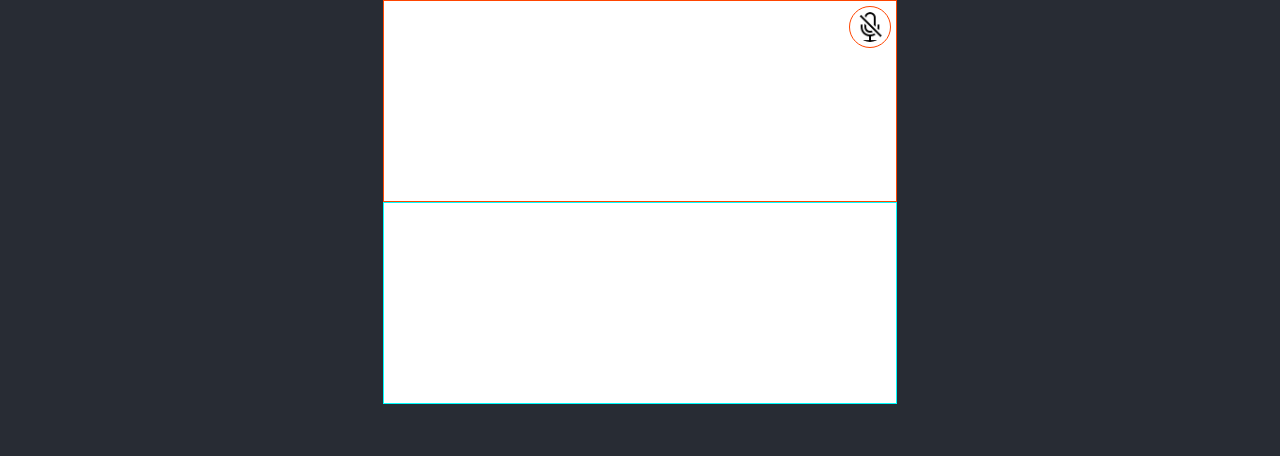
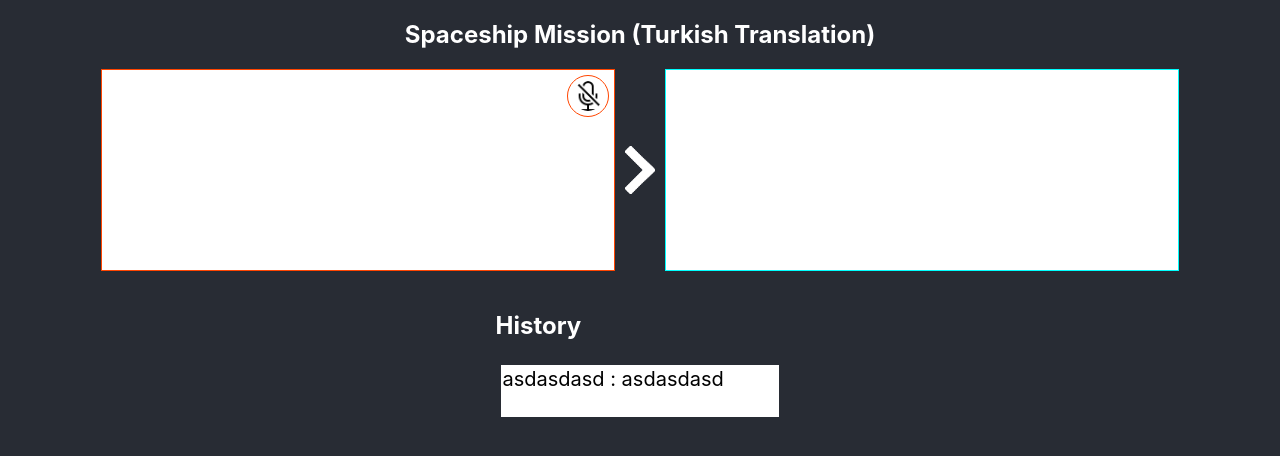
Before and after one commit to bilalozlu/English_to_Turkish_Translator, a React (Create React App) app: page / in a window 1280 px wide. Shown: the top 456 px of the page. Built offline with nearby package versions, Linux system fonts and the light colour scheme.

Commit message:
history compnent created

```diff
--- a/src/App.js
+++ b/src/App.js
@@ -1,6 +1,7 @@
 import { useState, useEffect } from 'react';
 import InputBox from './inputBox';
 import OutputBox from './outputBox';
+import History from './history'
 import './App.css';
 
 function App() {
@@ -40,9 +41,19 @@ function App() {
 
 
   return (
-    <div className="App">
-      <InputBox enterInputText={handleInputText} />
-      <OutputBox outputText={outputInEnglish} />
+    <div className='App'>
+      <div className='title'>
+        <h2>Spaceship Mission (Turkish Translation)</h2>
+      </div>
+      <div className="body">
+        <InputBox enterInputText={handleInputText} />
+        <img src={"arrow.png"} className="arrowImg" alt="arrow" />
+        <OutputBox outputText={outputInEnglish} />
+      </div>
+      <div className='history'>
+        <h2>History</h2>
+        <History />
+      </div>
     </div>
   );
 }
--- /dev/null
+++ b/src/history.js
@@ -0,0 +1,11 @@
+import './App.css';
+
+function History(props) {
+    return (
+        <div className="istory">
+            <textarea value="asdasdasd : asdasdasd" readOnly></textarea >
+        </div>
+    );
+}
+
+export default History;
```
